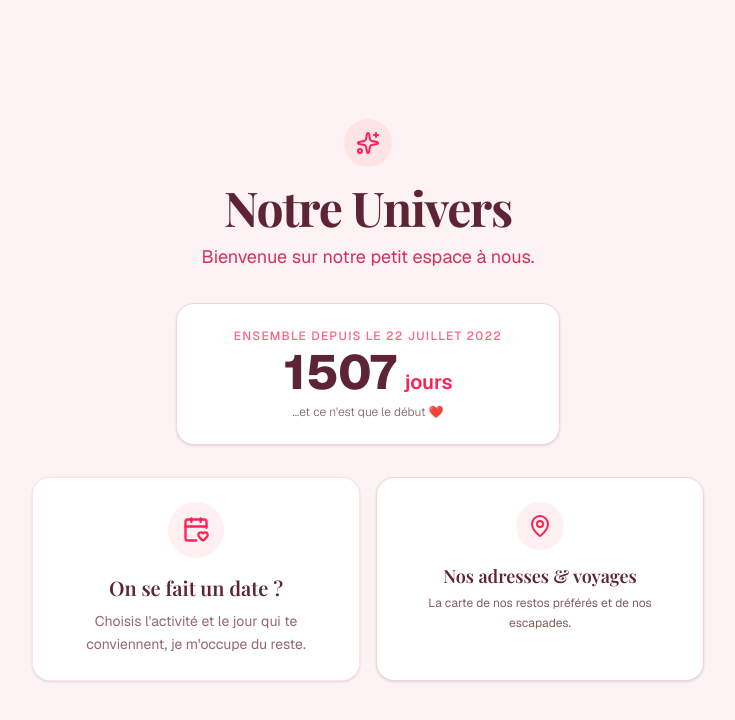
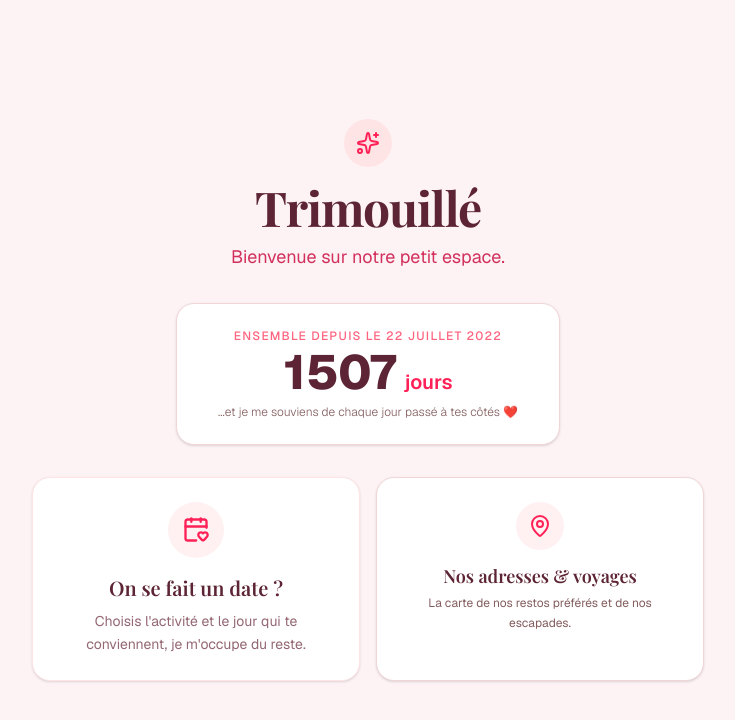
Before and after one commit to TristGui/Invitation-date, a Next.js app: page / in a window 1280 px wide. Shown: the top 720 px of the page, without its empty margins (272-1007 px from the left). Built offline with nearby package versions, Linux system fonts and the light colour scheme; a web font is replaced by a local one.

Commit message:
Changement de titre + petites modifs

```diff
--- a/app/page.tsx
+++ b/app/page.tsx
@@ -11,10 +11,10 @@ export default function Page() {
           <Sparkles className="w-6 h-6" />
         </div>
         <h1 className="text-4xl sm:text-5xl font-serif font-bold tracking-tight mb-3">
-          Notre Univers
+          Trimouillé
         </h1>
         <p className="text-rose-700/80 text-base sm:text-lg">
-          Bienvenue sur notre petit espace à nous.
+          Bienvenue sur notre petit espace.
         </p>
       </div>
 
--- a/components/days-counter.tsx
+++ b/components/days-counter.tsx
@@ -25,7 +25,7 @@ export default function DaysCounter() {
         <span className="text-xl font-semibold text-rose-500">jours</span>
       </div>
       <p className="text-xs text-muted-foreground mt-2 font-light">
-        ...et ce n'est que le début ❤️
+        ...et je me souviens de chaque jour passé à tes côtés ❤️
       </p>
     </div>
   )
```
